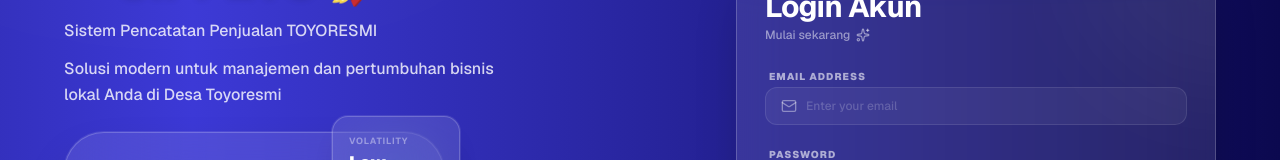
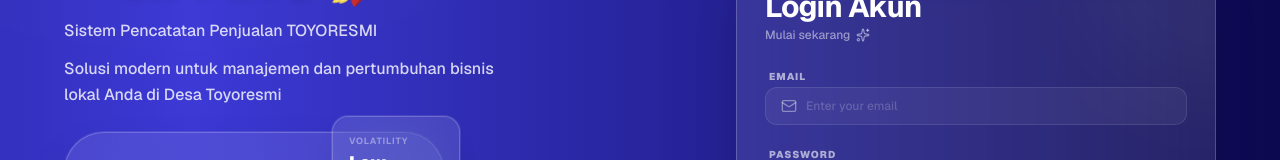
Before and after one commit to chilmi89/SiPetto, a Next.js app: page /login in a window 1280 px wide. Shown: the part 251-411 px from the top of the page. Built offline with nearby package versions, Linux system fonts and the light colour scheme.

Commit message:
update ui auth
update ui auth

```diff
--- a/src/components/auth/LoginCard.tsx
+++ b/src/components/auth/LoginCard.tsx
@@ -20,7 +20,7 @@ export const LoginCard = () => {
 
           <form className="space-y-3 xl:space-y-4">
             <div className="space-y-1">
-              <label className="text-[9px] xl:text-[10px] font-black uppercase tracking-[0.1em] text-white/60 ml-1">Email Address</label>
+              <label className="text-[9px] xl:text-[10px] font-black uppercase tracking-[0.1em] text-white/60 ml-1">Email</label>
               <div className="relative group/input">
                 <Mail className="absolute left-4 top-1/2 -translate-y-1/2 w-4 h-4 text-white/40 group-focus-within/input:text-white transition-colors" />
                 <input
--- a/src/components/auth/RegisterCard.tsx
+++ b/src/components/auth/RegisterCard.tsx
@@ -33,7 +33,7 @@ export const RegisterCard = () => {
             </div>
 
             <div className="space-y-1">
-              <label className="text-[9px] xl:text-[10px] font-black uppercase tracking-[0.1em] text-white/60 ml-1">Email Address</label>
+              <label className="text-[9px] xl:text-[10px] font-black uppercase tracking-[0.1em] text-white/60 ml-1">Email</label>
               <div className="relative group/input">
                 <Mail className="absolute left-3.5 top-1/2 -translate-y-1/2 w-4 h-4 text-white/40 group-focus-within/input:text-white transition-colors" />
                 <input
```
